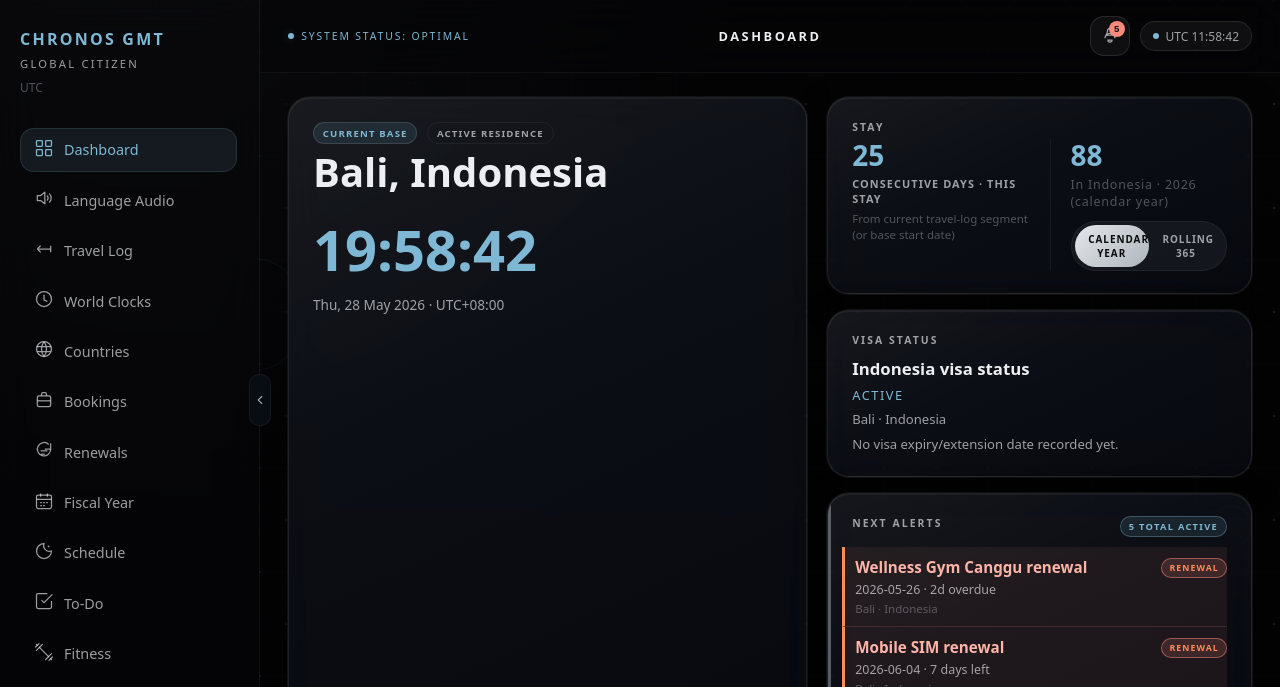
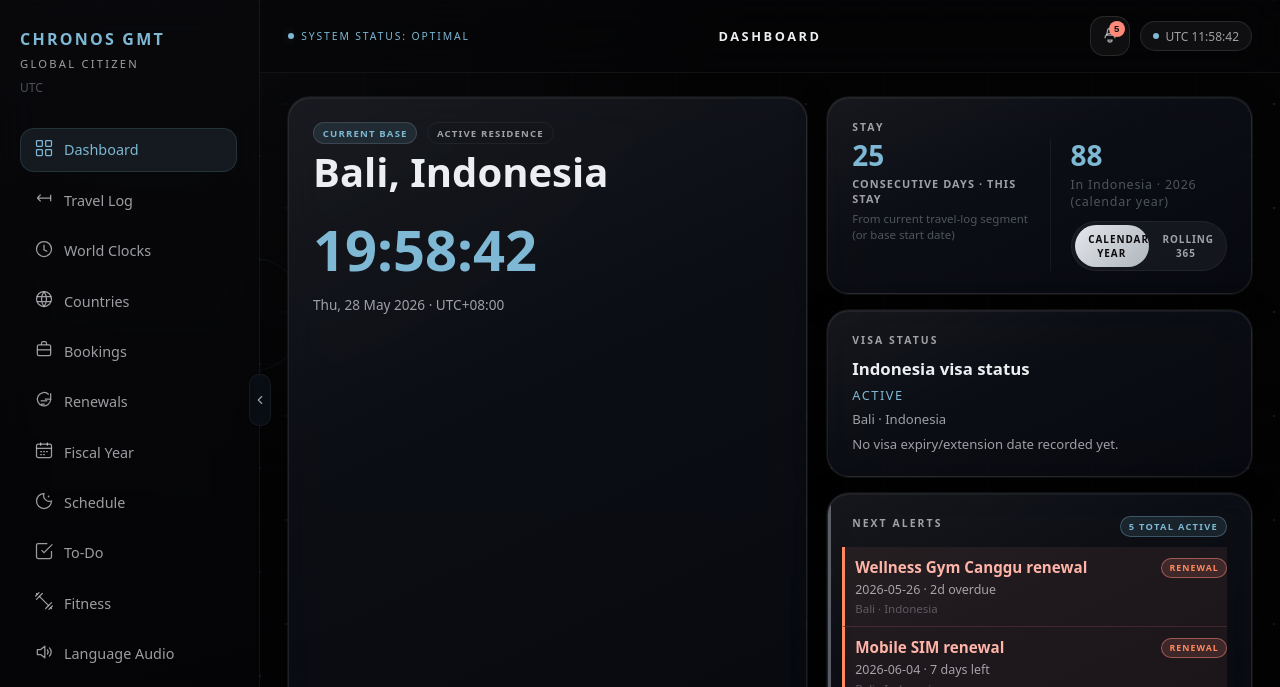
Before and after one commit to MarceloFSdev/GM2, a website: page index.html in a window 1280 px wide. Shown: the top 687 px of the page. Drawn offline with nearby package versions, Linux system fonts and the light colour scheme.

Commit message:
Move language audio nav below fitness

```diff
--- a/index.html
+++ b/index.html
@@ -64,16 +64,6 @@
               </svg>
             </span>
             <span>Dashboard</span>
-          </button>
-          <button type="button" class="nav-item" data-view="language-audio" id="nav-language-audio">
-            <span class="nav-item__icon" aria-hidden="true">
-              <svg width="20" height="20" viewBox="0 0 24 24" fill="none" stroke="currentColor" stroke-width="1.5" stroke-linecap="round" stroke-linejoin="round">
-                <path d="M4 9v6h4l5 4V5L8 9H4Z" />
-                <path d="M16 9.5a4 4 0 0 1 0 5" />
-                <path d="M18.5 7a7 7 0 0 1 0 10" />
-              </svg>
-            </span>
-            <span>Language Audio</span>
           </button>
           <button type="button" class="nav-item" data-view="travel" id="nav-travel">
             <span class="nav-item__icon" aria-hidden="true">
@@ -164,6 +154,16 @@
               </svg>
             </span>
             <span>Fitness</span>
+          </button>
+          <button type="button" class="nav-item" data-view="language-audio" id="nav-language-audio">
+            <span class="nav-item__icon" aria-hidden="true">
+              <svg width="20" height="20" viewBox="0 0 24 24" fill="none" stroke="currentColor" stroke-width="1.5" stroke-linecap="round" stroke-linejoin="round">
+                <path d="M4 9v6h4l5 4V5L8 9H4Z" />
+                <path d="M16 9.5a4 4 0 0 1 0 5" />
+                <path d="M18.5 7a7 7 0 0 1 0 10" />
+              </svg>
+            </span>
+            <span>Language Audio</span>
           </button>
           <a class="nav-item nav-item--logout" href="/api/logout">
             <span class="nav-item__icon" aria-hidden="true">
```
Also changed, not shown: tests/language-audio.test.js (+7 -0 lines).
